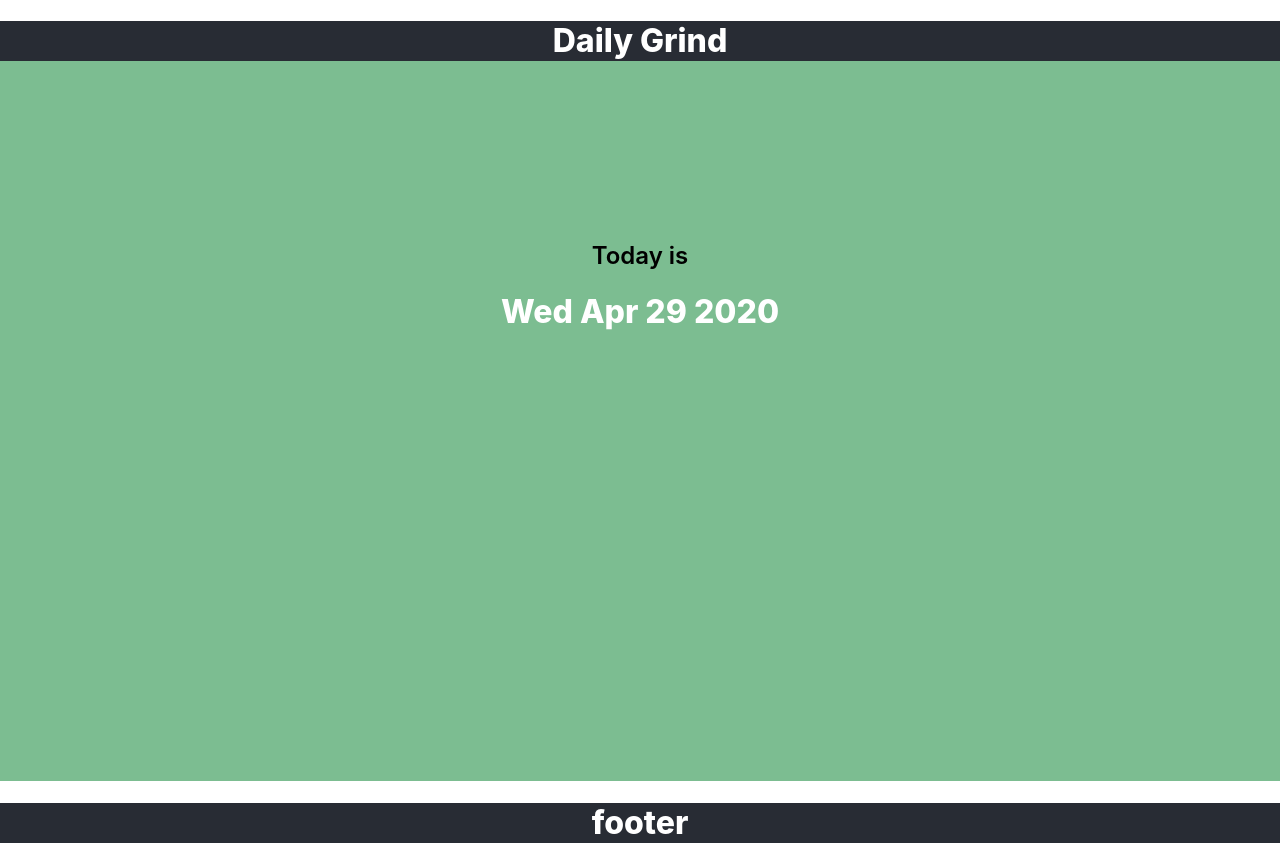
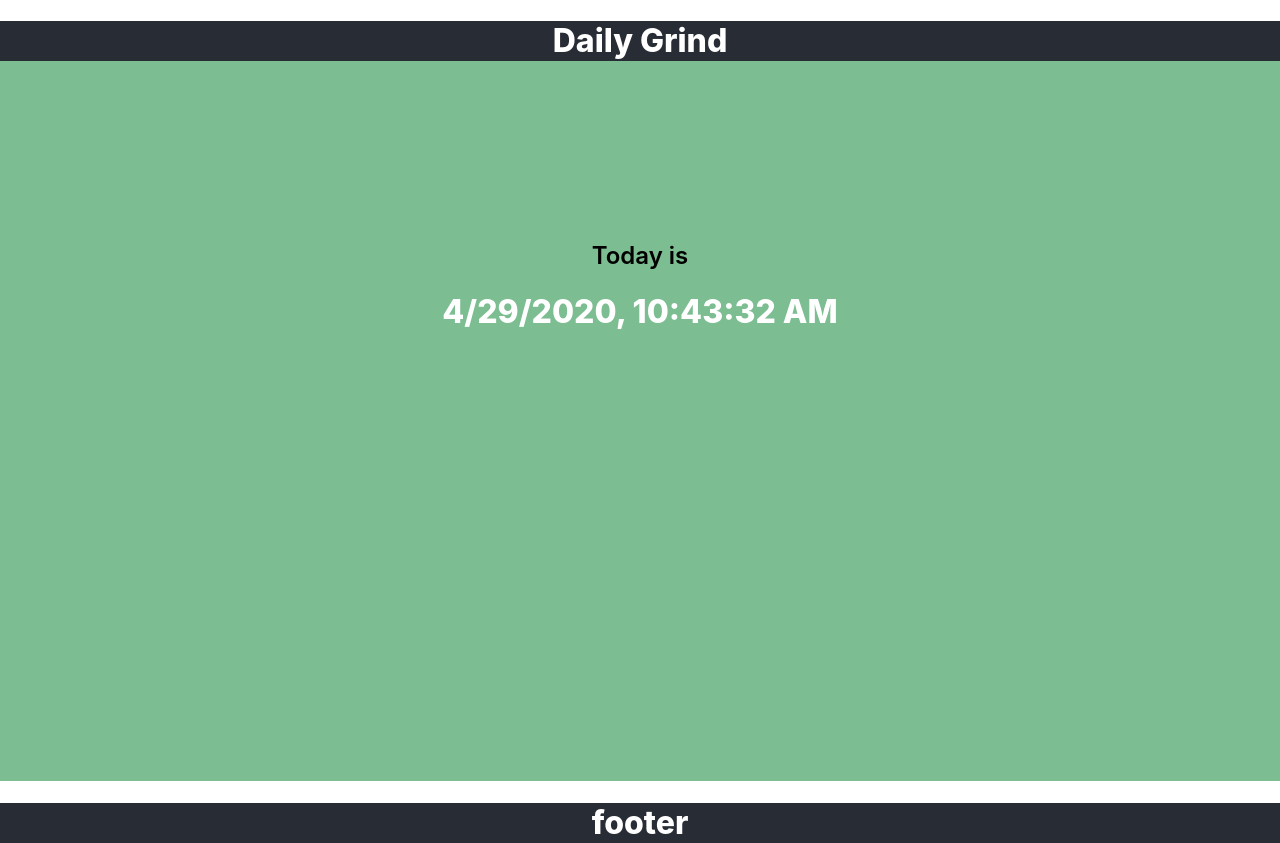
Before and after one commit to DailyGrindINFO442/info442sp20, a React (Create React App) app in the folder my-app/: page / in a window 1280 px wide. Built offline with nearby package versions, Linux system fonts and the light colour scheme.

Commit message:
Added live clock to Welcomeview

```diff
--- a/my-app/src/Views/WelcomeView.js
+++ b/my-app/src/Views/WelcomeView.js
@@ -4,19 +4,40 @@ export default class WelcomeView extends Component {
 
     // Pre-Conditions: WelcomeView is loaded
     // Post-Conditions: Displays current date and day of the week
-    displayDate() {
+    constructor(props) {
+        super(props);
+        this.state = {
+          date: new Date().toLocaleString()
+        };
+    }
+
+    componentDidMount() {
+        this.intervalID = setInterval(
+            () => this.tick(),
+            1000
+        );
+    }
+
+    componentWillUnmount() {
+        clearInterval(this.intervalID);
+    }
+
+    tick() {
+        this.setState({
+            time: new Date().toLocaleString()
+        });
     }
 
     render() {
-        let today = new Date();
-
         return (
             <div className="welcome">
                 <div className="welcomeText">
                     <h2>Today is</h2>
-                    <h1>{today.toDateString()}</h1>
+                    <h1 className="Welcome-clock">
+                        {this.state.time}
+                    </h1>
                 </div>
             </div>
-        )
+        );
     }
 }
```
